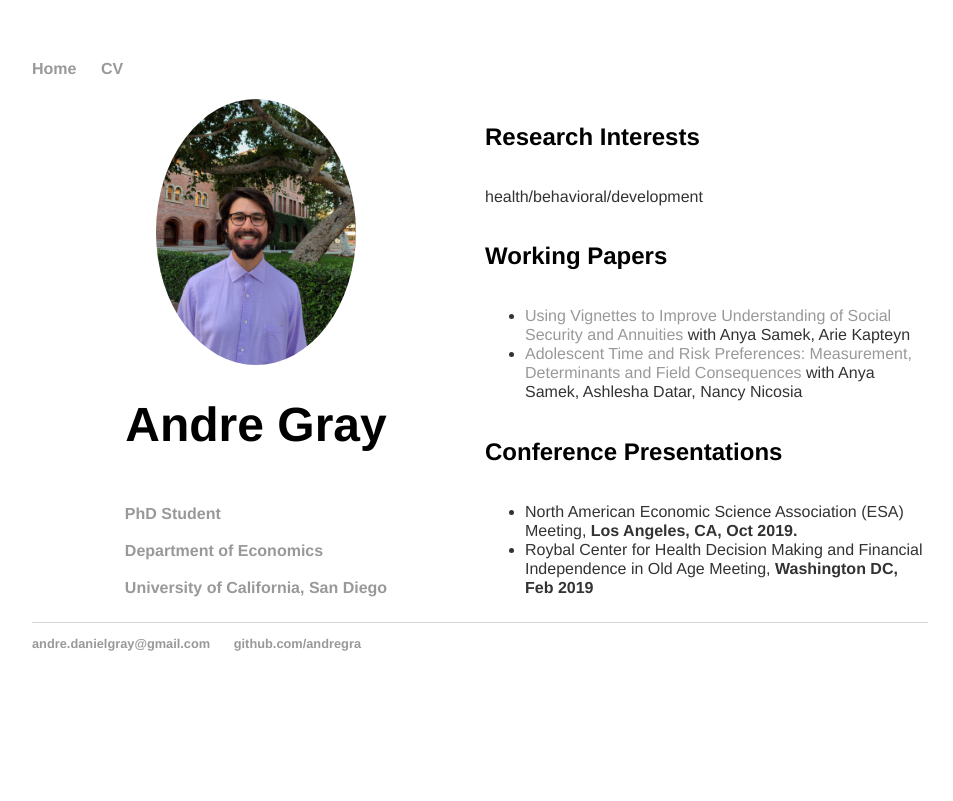
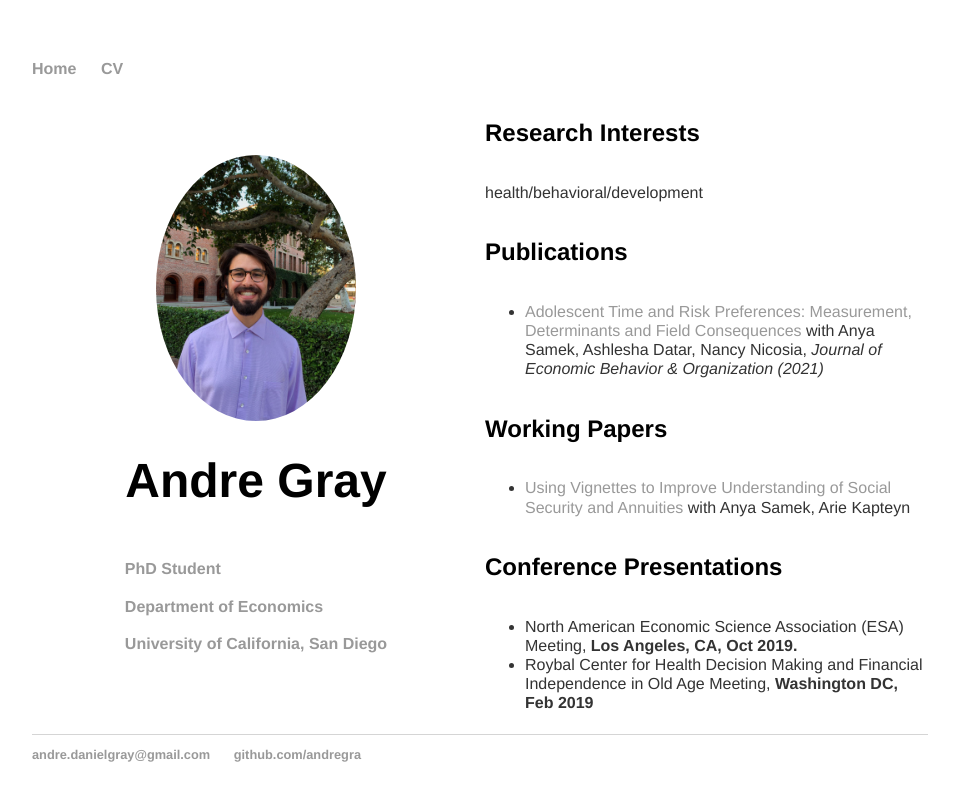
Before and after one commit to andregra/andregra.github.io, a Jekyll site: the page built from index.html, in a window 1280 px wide. Shown: the top 801 px of the page, without its empty margins (160-1113 px from the left). Built offline with Jekyll 4.4.1, drawn with Linux system fonts in a browser that asks for light colours.

Commit message:
Update index.html

```diff
--- a/index.html
+++ b/index.html
@@ -18,12 +18,15 @@ title: Andre Gray
       <p class="bio">
         health/behavioral/development
       </p>
+	  <h2> Publications </h2>
+	  	<ul class="papers">
+		<li class="papers"> <a href="https://www.sciencedirect.com/science/article/pii/S0167268120304820?casa_token=8i7I0Rx2ps4AAAAA:U1CrwwtcLwwwf6He2X5C9PHpnWjNQEbt4sH-iQz127j79Kte6Pya8BTJ1nlF_ZMg7PHFgNvzcw"> Adolescent Time and Risk Preferences:
+		Measurement, Determinants and Field Consequences </a> with Anya Samek, Ashlesha Datar, Nancy Nicosia, <i>Journal of Economic Behavior & Organization (2021)</i> </li>
+	  	</ul>
 	<h2> Working Papers</h2>
 	  	<ul class="papers">
 		<li class="papers"> <a href="https://www.nber.org/papers/w26176.pdf"> Using Vignettes to Improve Understanding of Social Security and
 			Annuities </a>  with Anya Samek, Arie Kapteyn </li>
-		<li class="papers"> <a href="https://ssrn.com/abstract=3463495"> Adolescent Time and Risk Preferences:
-		Measurement, Determinants and Field Consequences </a> with Anya Samek, Ashlesha Datar, Nancy Nicosia </li>
 	  	</ul>
 	  <h2> Conference Presentations </h2>
 	  	<ul class="presentations">
```
